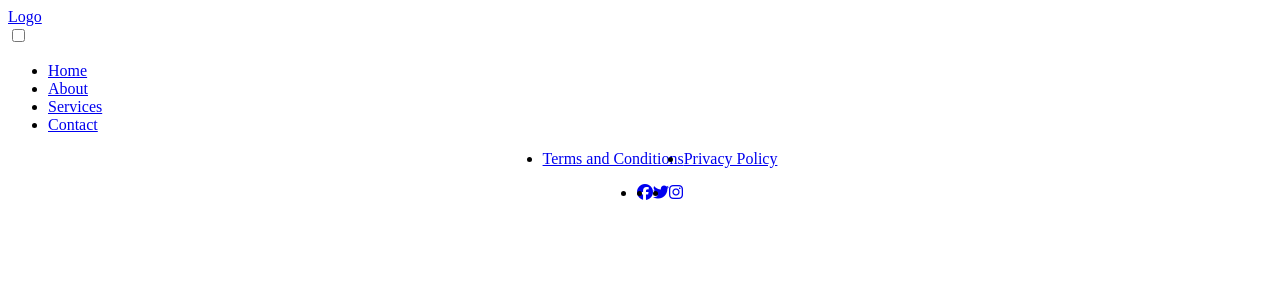
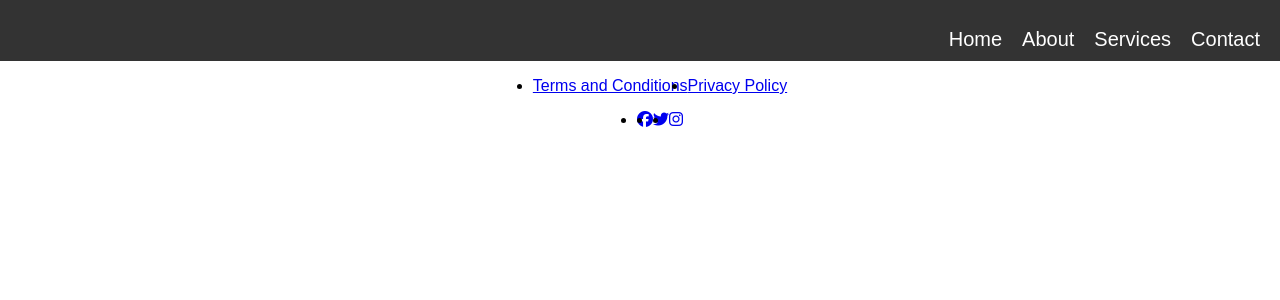
Before and after one commit to dpshah23/Github-Visitor-Info-Admin, a Django app: page / in a window 1280 px wide. Shown: the top 300 px of the page. Run offline with Django 4.2, Linux system fonts and the light colour scheme; some libraries are stand-ins or nearby versions.

Commit message:
Fixed navbar styles

```diff
--- a/static/css/navbar.css
+++ b/static/css/navbar.css
@@ -1,55 +1,36 @@
-/* Default styles for navbar */
-.navbar {
-    background-color: #ffffff;
-    color: #000000;
-    /* Add other styles as needed */
+body{
+    margin: 0;
+    padding: 0;
+    font-family: Arial, sans-serif;
 }
 
-/* Media query for small screens */
-@media (max-width: 768px) {
-    .navbar {
-        /* Adjust styles for small screens */
-    }
+.navbar{
+    background-color: #333;
+    color: black;
+    padding: 10px;
+    margin-bottom: 10px;
 }
 
-/* Media query for medium screens */
-@media (min-width: 769px) and (max-width: 1024px) {
-    .navbar {
-        /* Adjust styles for medium screens */
-    }
+.navbar a{
+    color: white;
+    text-decoration: none;
+    margin: 0 10px;
 }
 
-/* Media query for large screens */
-@media (min-width: 1025px) {
-    .navbar {
-        /* Adjust styles for large screens */
-    }
+.navbar a:hover{
+    color: black;
 }
 
-/* Dark theme styles */
-.navbar.dark {
-    background-color: #000000;
-    color: #ffffff;
-    /* Add other styles for dark theme */
+.navbar a.active{
+    color: white;
 }
 
-/* Media query for dark theme on small screens */
-@media (max-width: 768px) {
-    .navbar.dark {
-        /* Adjust styles for dark theme on small screens */
-    }
+.navbar-menu{
+    display: flex;
+    justify-content: right;
+    align-items: center;
+    font-size: 20px;
+    list-style: none;
+    margin: 0;
+    padding: 0;
 }
-
-/* Media query for dark theme on medium screens */
-@media (min-width: 769px) and (max-width: 1024px) {
-    .navbar.dark {
-        /* Adjust styles for dark theme on medium screens */
-    }
-}
-
-/* Media query for dark theme on large screens */
-@media (min-width: 1025px) {
-    .navbar.dark {
-        /* Adjust styles for dark theme on large screens */
-    }
-}
--- a/templates/home.html
+++ b/templates/home.html
@@ -1 +1,6 @@
 {% extends "base.html" %}
+{% block title %}Home {% endblock title %}
+{% block body %}
+
+
+{% endblock body %}
--- a/templates/navbar.html
+++ b/templates/navbar.html
@@ -4,14 +4,14 @@
 
 <nav class="navbar">
     <div class="navbar-brand">
-        <a href="#">Logo</a>
+        <a href="/"></a>
     </div>
-    <input type="checkbox" id="navbar-toggle">
-    <label for="navbar-toggle" class="navbar-toggle-label">
+    {% comment %} <input type="checkbox" id="navbar-toggle"> {% endcomment %}
+    {% comment %} <label for="navbar-toggle" class="navbar-toggle-label">
         <span></span>
         <span></span>
         <span></span>
-    </label>
+    </label> {% endcomment %}
     <ul class="navbar-menu">
         <li><a href="#">Home</a></li>
         <li><a href="#">About</a></li>
```
